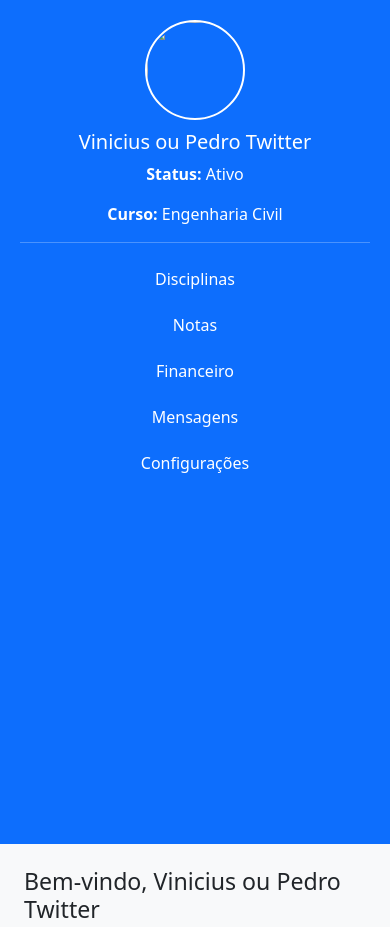
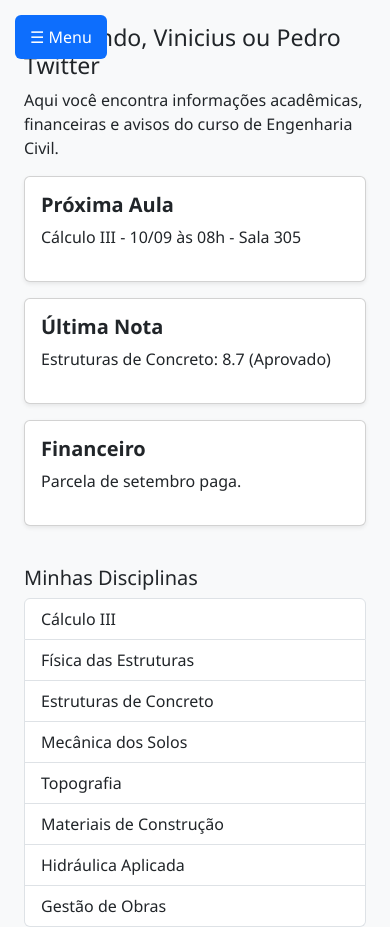
Before and after one commit to fernandofialho/portal-aluno, a plain HTML site: page index.html in a window 390 px wide. Shown: the top 927 px of the page. Drawn offline with nearby package versions, Linux system fonts and the light colour scheme.

Commit message:
Update index.html

```diff
--- a/index.html
+++ b/index.html
@@ -8,24 +8,29 @@
   <style>
     body {
       background-color: #f8f9fa;
+      font-family: 'Segoe UI', sans-serif;
     }
+
+    /* Sidebar */
     .sidebar {
-      min-height: 100vh;
       background-color: #0d6efd;
       color: white;
       padding: 20px;
+      min-height: 100vh;
     }
     .sidebar a {
       color: white;
       text-decoration: none;
       display: block;
-      padding: 8px 10px;
+      padding: 10px 12px;
       margin-bottom: 6px;
       border-radius: 6px;
+      transition: background 0.3s;
     }
     .sidebar a:hover {
       background-color: rgba(255,255,255,0.2);
     }
+
     .profile-pic {
       width: 100px;
       height: 100px;
@@ -34,15 +39,63 @@
       margin-bottom: 10px;
       border: 2px solid white;
     }
+
+    /* Mobile menu button */
+    @media (max-width: 768px) {
+      .sidebar {
+        position: fixed;
+        top: 0;
+        left: -250px;
+        width: 250px;
+        height: 100%;
+        z-index: 1000;
+        transition: left 0.3s;
+        padding-top: 60px;
+      }
+      .sidebar.show {
+        left: 0;
+      }
+      .menu-btn {
+        position: fixed;
+        top: 15px;
+        left: 15px;
+        z-index: 1100;
+        background-color: #0d6efd;
+        color: white;
+        border: none;
+        padding: 10px 15px;
+        border-radius: 6px;
+      }
+    }
+
+    /* Cards */
+    .card-title {
+      font-weight: 600;
+    }
+
+    /* Sidebar Header */
+    .sidebar h5 {
+      margin-top: 0;
+      margin-bottom: 5px;
+      font-size: 1.2rem;
+    }
+    .sidebar p {
+      margin-bottom: 5px;
+      font-size: 0.9rem;
+    }
   </style>
 </head>
 <body>
+
+  <!-- Botão menu mobile -->
+  <button class="menu-btn d-md-none" onclick="toggleSidebar()">☰ Menu</button>
+
   <div class="container-fluid">
     <div class="row">
 
       <!-- Sidebar -->
-      <div class="col-md-3 col-lg-2 sidebar text-center">
-        <img src="pedroperfil.png" class="profile-pic">
+      <div class="col-md-3 col-lg-2 sidebar text-center d-none d-md-block" id="sidebar">
+        <img src="sua-foto.png" class="profile-pic" alt="Foto do Aluno">
         <h5>Vinicius ou Pedro Twitter</h5>
         <p><strong>Status:</strong> Ativo</p>
         <p><strong>Curso:</strong> Engenharia Civil</p>
@@ -61,24 +114,24 @@
 
         <!-- Cards -->
         <div class="row mb-4">
-          <div class="col-md-4">
-            <div class="card shadow-sm">
+          <div class="col-sm-12 col-md-4 mb-3">
+            <div class="card shadow-sm h-100">
               <div class="card-body">
                 <h5 class="card-title">Próxima Aula</h5>
                 <p>Cálculo III - 10/09 às 08h - Sala 305</p>
               </div>
             </div>
           </div>
-          <div class="col-md-4">
-            <div class="card shadow-sm">
+          <div class="col-sm-12 col-md-4 mb-3">
+            <div class="card shadow-sm h-100">
               <div class="card-body">
                 <h5 class="card-title">Última Nota</h5>
                 <p>Estruturas de Concreto: 8.7 (Aprovado)</p>
               </div>
             </div>
           </div>
-          <div class="col-md-4">
-            <div class="card shadow-sm">
+          <div class="col-sm-12 col-md-4 mb-3">
+            <div class="card shadow-sm h-100">
               <div class="card-body">
                 <h5 class="card-title">Financeiro</h5>
                 <p>Parcela de setembro paga.</p>
@@ -112,5 +165,11 @@
   </div>
 
   <script src="https://cdn.jsdelivr.net/npm/bootstrap@5.3.2/dist/js/bootstrap.bundle.min.js"></script>
+  <script>
+    function toggleSidebar() {
+      document.getElementById('sidebar').classList.toggle('show');
+    }
+  </script>
+
 </body>
 </html>
```
